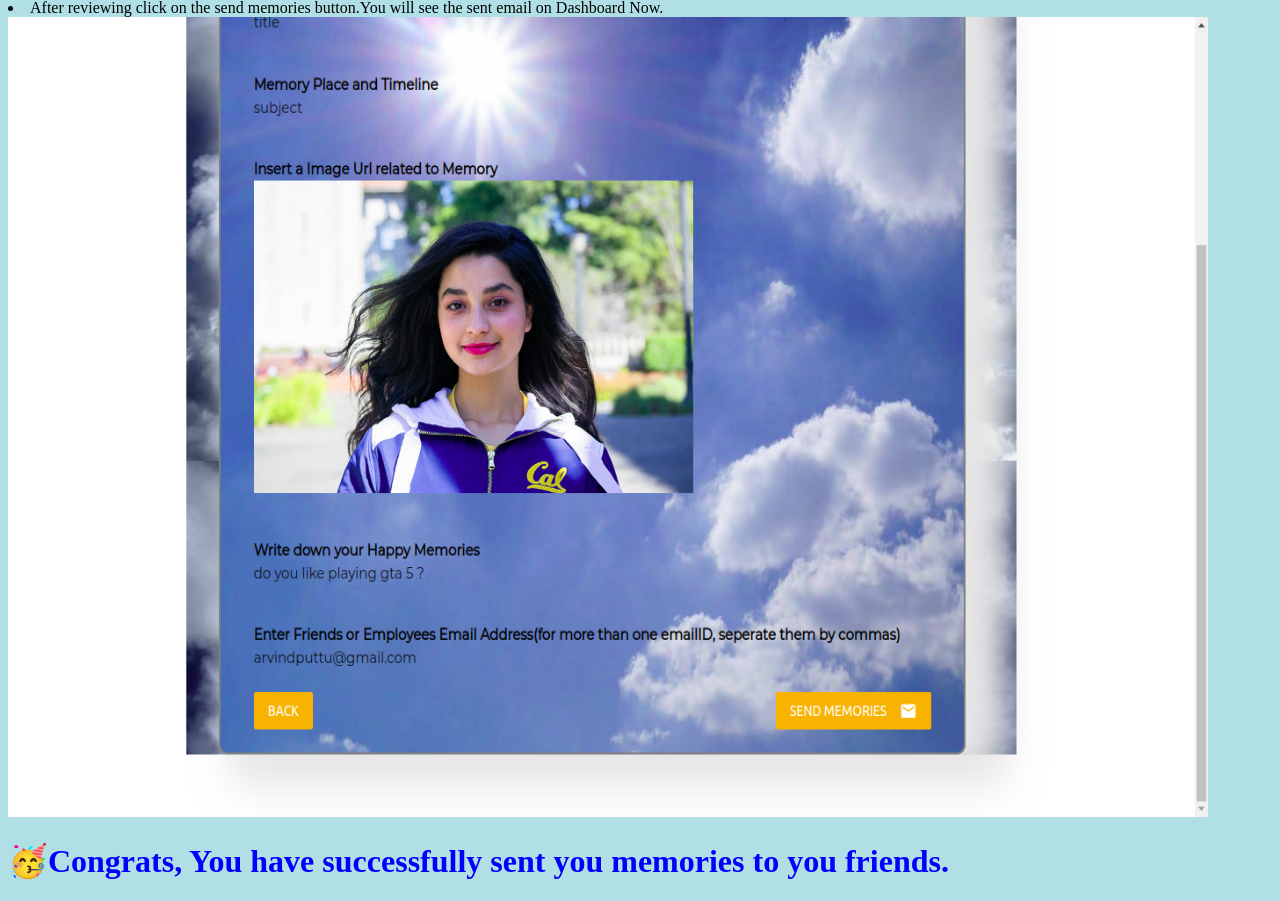
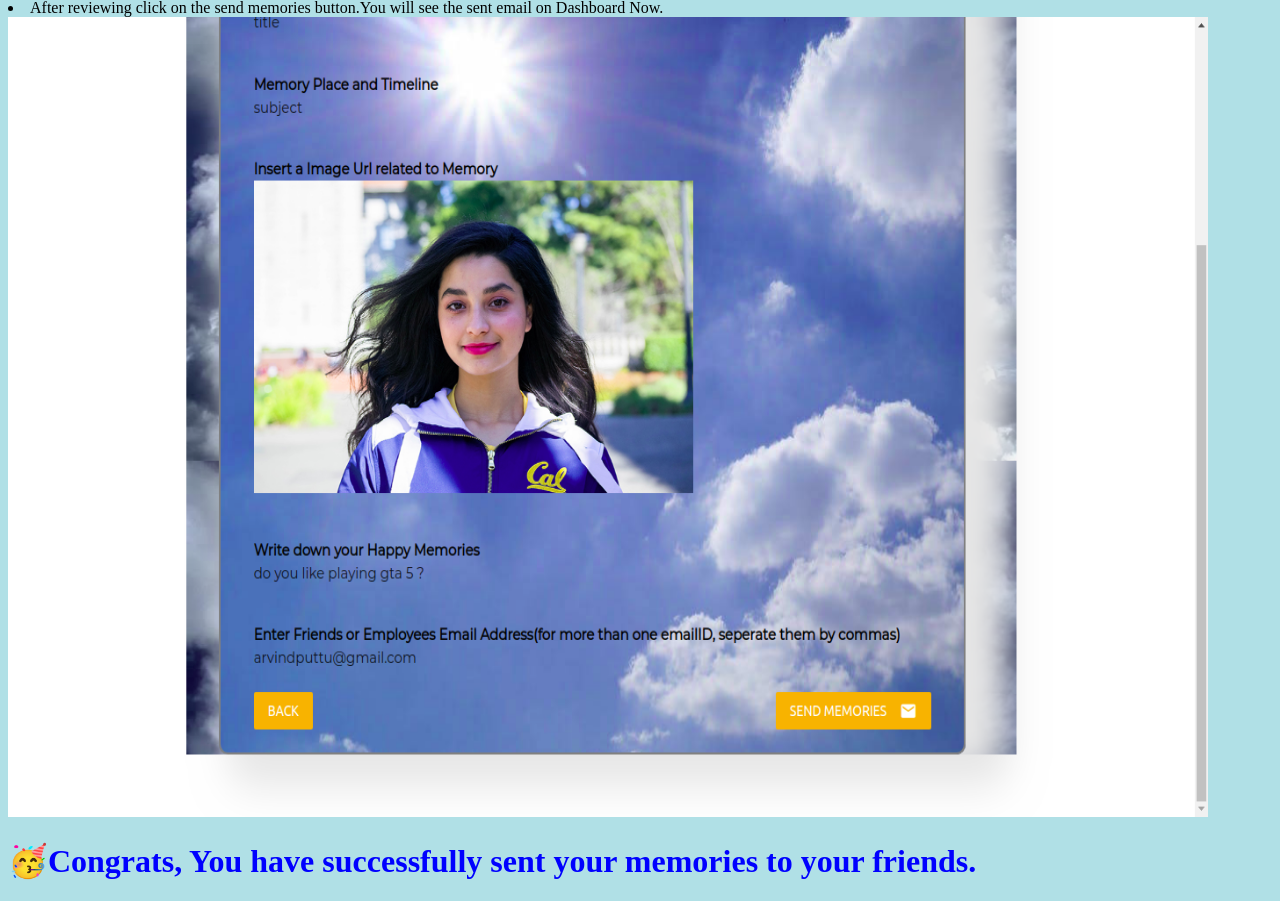
Before and after one commit to arvindp1997/NostalgiaGuidePage, a plain HTML site: page index.html in a window 1280 px wide. Shown: the part 4667-5568 px from the top of the page. Drawn offline with Linux system fonts and the light colour scheme.

Commit message:
3rd commit

```diff
--- a/index.html
+++ b/index.html
@@ -44,7 +44,7 @@
   <img src="./images/formsubmit.png" alt="login" width="1200" height="800">
 </li>
 
-       <h1>🥳Congrats, You have successfully sent you memories to you friends.</h1>
+       <h1>🥳Congrats, You have successfully sent your memories to your friends.</h1>
 
 
 </body>
```
